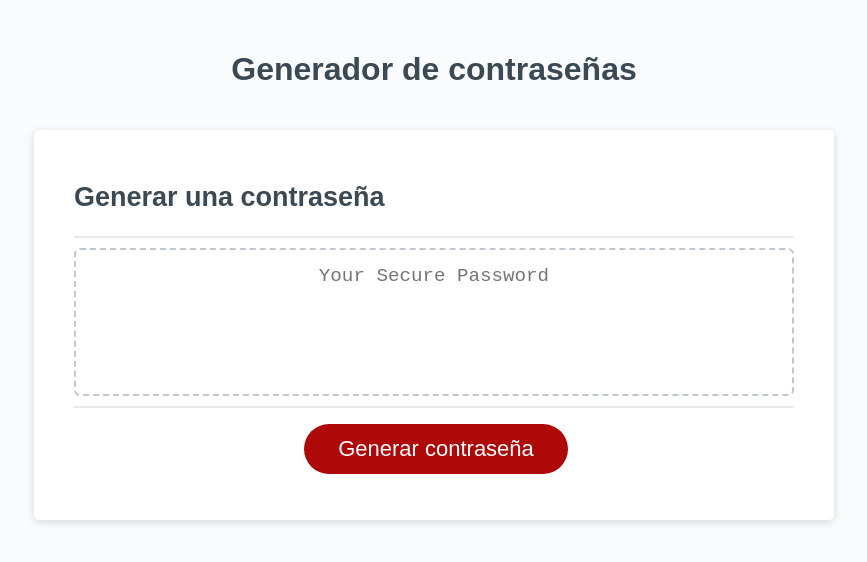
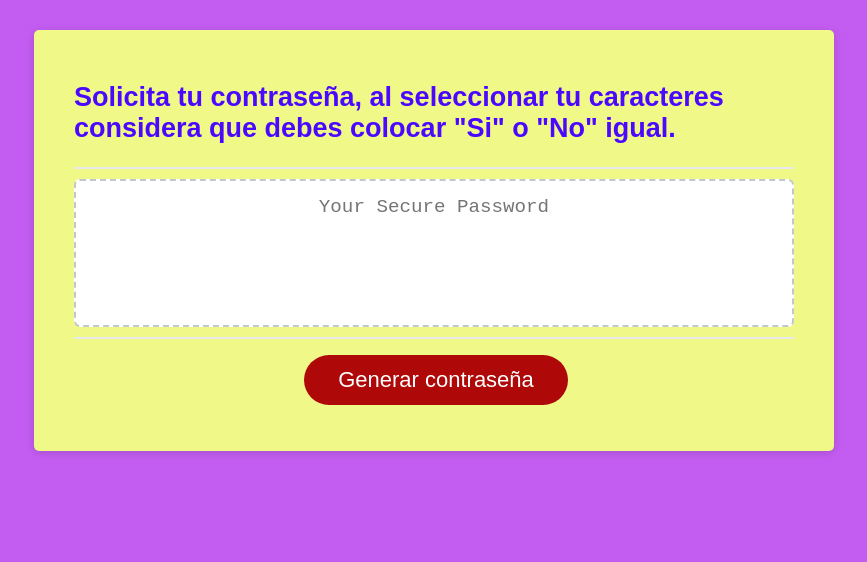
Before and after one commit to AlbertoGuajardo22/DESAFIO-3-ALBERTO-PASSWORD, a plain HTML site: page index.html in a window 1280 px wide. Shown: the whole page, without its empty margins (206-1073 px from the left). Drawn offline with Linux system fonts and the light colour scheme.

Commit message:
HTML CSS modificados

```diff
--- a/index.html
+++ b/index.html
@@ -9,12 +9,9 @@
   </head>
   <body>
     <div class="wrapper">
-      <header>
-        <h1>Generador de contraseñas</h1>
-      </header>
       <div class="card">
         <div class="card-header">
-          <h2>Generar una contraseña</h2>
+          <h2 style="color:rgb(74, 8, 255) "> Solicita tu contraseña, al seleccionar tu caracteres considera que debes colocar "Si" o "No" igual.</h2>
         </div>
         <div class="card-body">
           <textarea readonly id="password" placeholder="Your Secure Password" aria-label="Generated Password"></textarea>
--- a/script.js
+++ b/script.js
@@ -8,10 +8,10 @@ function writePassword() {
   var datos = generatePassword();
   var passwordText = document.querySelector("#password");
 
-  //passwordText.value = datos;
+  passwordText.value = datos;
   console.log(datos)
 
-
+  //variables
 var letras = "abcdefghijklmnopqrstuvwxyz"
 var mayusculas = "ABCDEFGHIJKLMNOPQRSTUVWXYZ"
 var numeros = "0123456789"
--- a/style.css
+++ b/style.css
@@ -14,7 +14,7 @@ body,
 
 body {
   font-family: sans-serif;
-  background-color: #f9fbfd
+  background-color: #c35df1
 }
 
 .wrapper {
@@ -31,7 +31,7 @@ header {
 }
 
 .card {
-  background-color: hsl(0, 0%, 100%);
+  background-color: hsl(64, 89%, 75%);
   border-radius: 5px;
   border-width: 1px;
   box-shadow: rgba(0, 0, 0, 0.15) 0px 2px 8px 0px;
```
Also changed, not shown: 1 other file.
